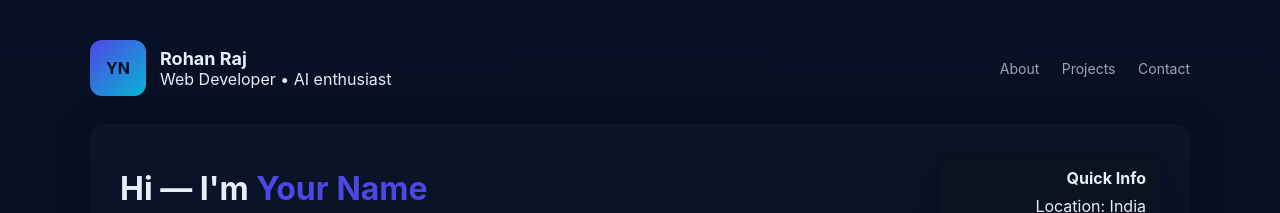
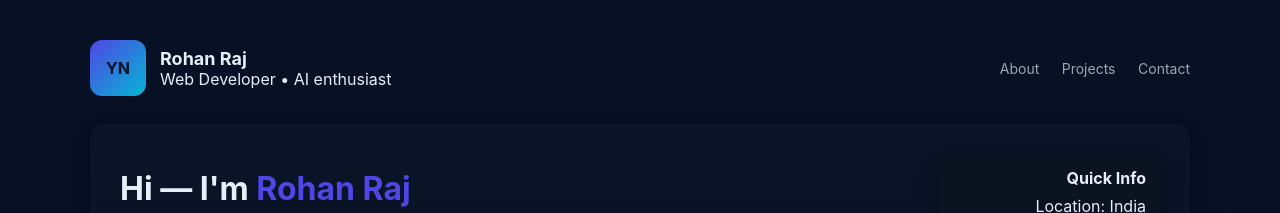
Before and after one commit to cryptoknight101/my-portfolio, a plain HTML site: page index.html in a window 1280 px wide. Shown: the top 213 px of the page. Drawn offline with Linux system fonts and the light colour scheme.

Commit message:
Update name in hero section of index.html

```diff
--- a/index.html
+++ b/index.html
@@ -26,7 +26,7 @@
     <main>
       <section class="hero">
         <div class="left">
-          <h1>Hi — I'm <span class="accent">Your Name</span></h1>
+          <h1>Hi — I'm <span class="accent">Rohan Raj</span></h1>
           <p class="lead">I build clean, fast websites and simple AI tools.</p>
           <div class="cta">
             <a class="btn" href="#projects">View Projects</a>
```
